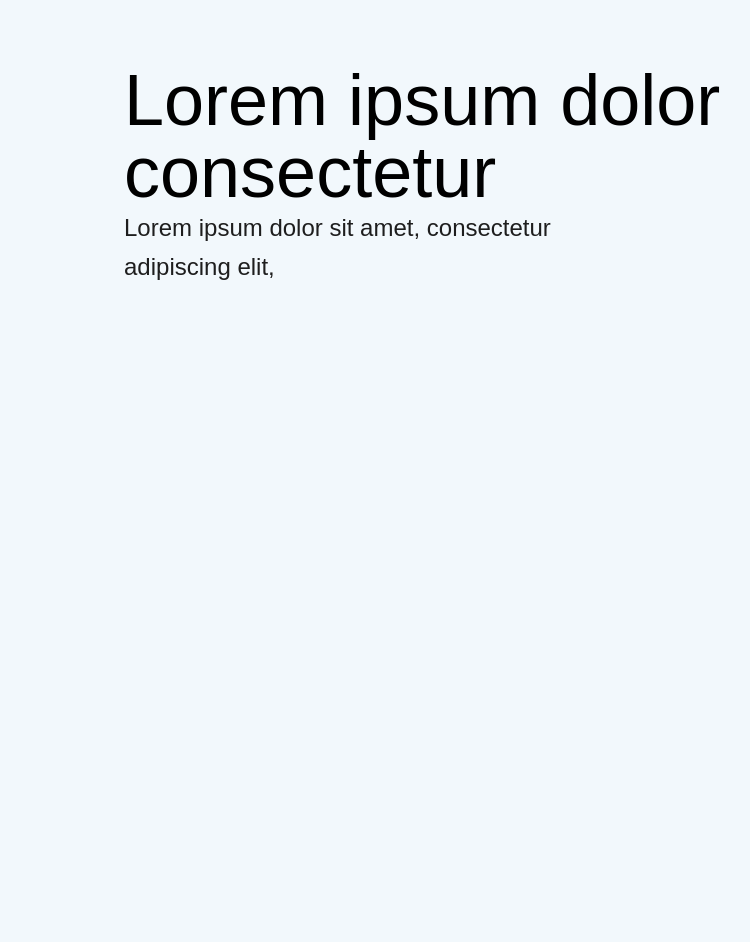
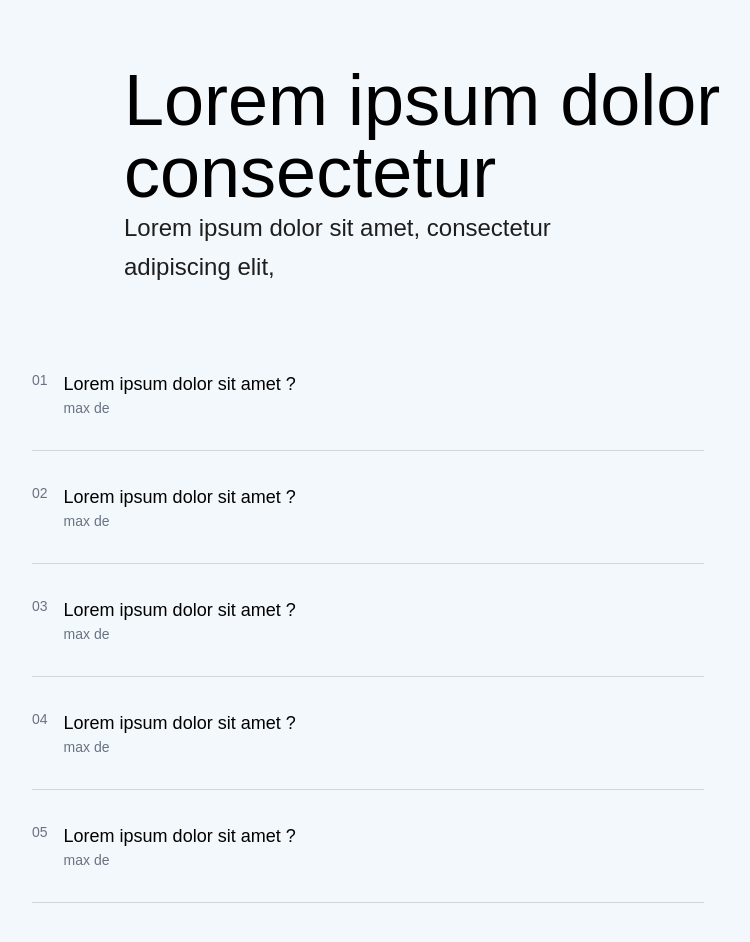
Before and after one commit to rashmikaz/forge, a Next.js app: page /contact in a window 1280 px wide. Shown: the top 942 px of the page, without its empty margins (52-802 px from the left). Before the commit the page ends 800 px from the top, so only its background shows below. Built offline with nearby package versions, Linux system fonts and the light colour scheme.

Commit message:
contact form

```diff
--- a/src/app/contact/page.jsx
+++ b/src/app/contact/page.jsx
@@ -5,6 +5,68 @@ export default function ContactPage() {
       <p className="w-130 text-2xl pb-8 text-[#1E1E1E] leading-relaxed">
         Lorem ipsum dolor sit amet, consectetur adipiscing elit,
       </p>
+
+      <div className="max-w-2xl mx-auto py-10 relative right-55 bottom-5">
+        <div className="border-b border-gray-300 py-8">
+          <div className="flex items-start gap-4">
+            <span className="text-sm text-gray-500">01</span>
+            <div>
+              <h3 className="text-lg  text-black">
+                Lorem ipsum dolor sit amet ?
+              </h3>
+              <p className="text-sm text-gray-500">max de</p>
+            </div>
+          </div>
+        </div>
+
+        <div className="border-b border-gray-300 py-8">
+          <div className="flex items-start gap-4">
+            <span className="text-sm text-gray-500">02</span>
+            <div>
+              <h3 className="text-lg  text-black">
+                Lorem ipsum dolor sit amet ?
+              </h3>
+              <p className="text-sm text-gray-500">max de</p>
+            </div>
+          </div>
+        </div>
+
+        <div className="border-b border-gray-300 py-8">
+          <div className="flex items-start gap-4">
+            <span className="text-sm text-gray-500">03</span>
+            <div>
+              <h3 className="text-lg  text-black">
+                Lorem ipsum dolor sit amet ?
+              </h3>
+              <p className="text-sm text-gray-500">max de</p>
+            </div>
+          </div>
+        </div>
+
+        <div className="border-b border-gray-300 py-8">
+          <div className="flex items-start gap-4">
+            <span className="text-sm text-gray-500">04</span>
+            <div>
+              <h3 className="text-lg  text-black">
+                Lorem ipsum dolor sit amet ?
+              </h3>
+              <p className="text-sm text-gray-500">max de</p>
+            </div>
+          </div>
+        </div>
+
+        <div className="border-b border-gray-300 py-8">
+          <div className="flex items-start gap-4">
+            <span className="text-sm text-gray-500">05</span>
+            <div>
+              <h3 className="text-lg  text-black">
+                Lorem ipsum dolor sit amet ?
+              </h3>
+              <p className="text-sm text-gray-500">max de</p>
+            </div>
+          </div>
+        </div>
+      </div>
     </>
   );
 }
```
